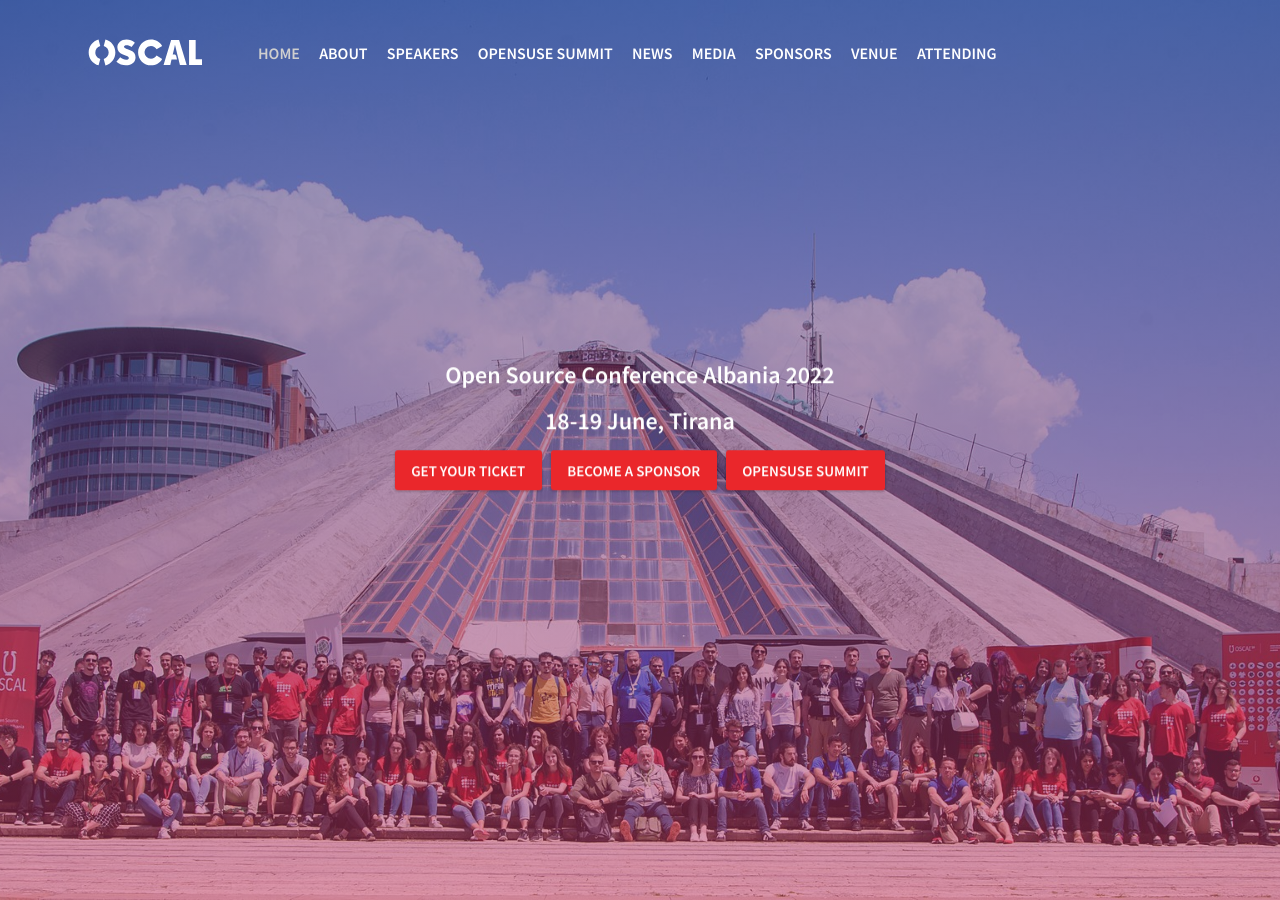
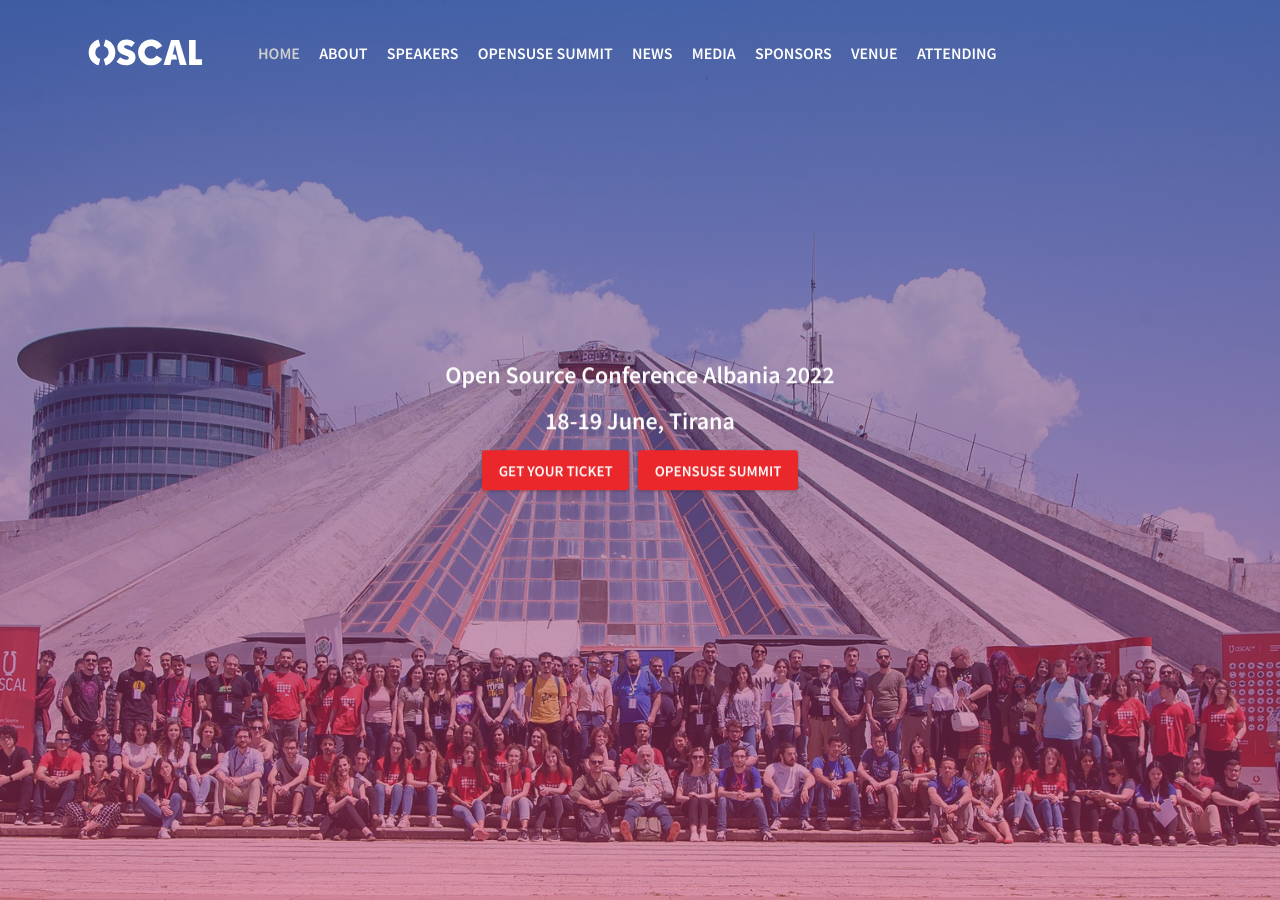
Before and after one commit to OpenLabsHackerspace/OSCAL2022-website, a Jekyll site: the page built from index.html, in a window 1280 px wide and 900 px high. Built offline with Jekyll 4.4.1, drawn with Linux system fonts in a browser that asks for light colours; comment, search, counter and statistics services are not loaded.

Commit message:
remove cfs button from hero
cfs is now closed

```diff
--- a/_config.yml
+++ b/_config.yml
@@ -65,7 +65,6 @@
 typeoutFallback: ""
 heroButtons:
 - {link: "https://events.openlabs.cc/e/15/oscal-2022", text: "Get your ticket"}
-- {permalink: "https://osc.al/sponsor", text: "Become a sponsor"}
 - {permalink: "/open-susse-summit/", text: "openSUSE Summit"}
 
 # About Block
--- a/sponsors.html
+++ b/sponsors.html
@@ -15,7 +15,7 @@
             <p>We offer potential sponsors seven different tiers to support the event and in return we will offer exposure and presence through our communication channel. On the prospectus below you can find all the necessary information about sponsorship packages, but however if you have more questions or would like to support us on another way, please contact the organizing team at oscal(at)openlabs.cc</p>
 
             <div class="partner-list text-center">
-                <a href="{{ site.c4sponsorsUrl }}" target="_blank" class="btn btn-primary waves-effect waves-button waves-light waves-float">{{ site.partnersC4sponsorsButton }}</a>
+                <!-- <a href="{{ site.c4sponsorsUrl }}" target="_blank" class="btn btn-primary waves-effect waves-button waves-light waves-float">{{ site.partnersC4sponsorsButton }}</a> -->
 
                 {% for partner in site.data.partners %}
                 <h2 class="partner-group">{{ partner.group }}</h2>
```
Also changed, not shown: other parts of sponsors.html (+1 -1 lines).
